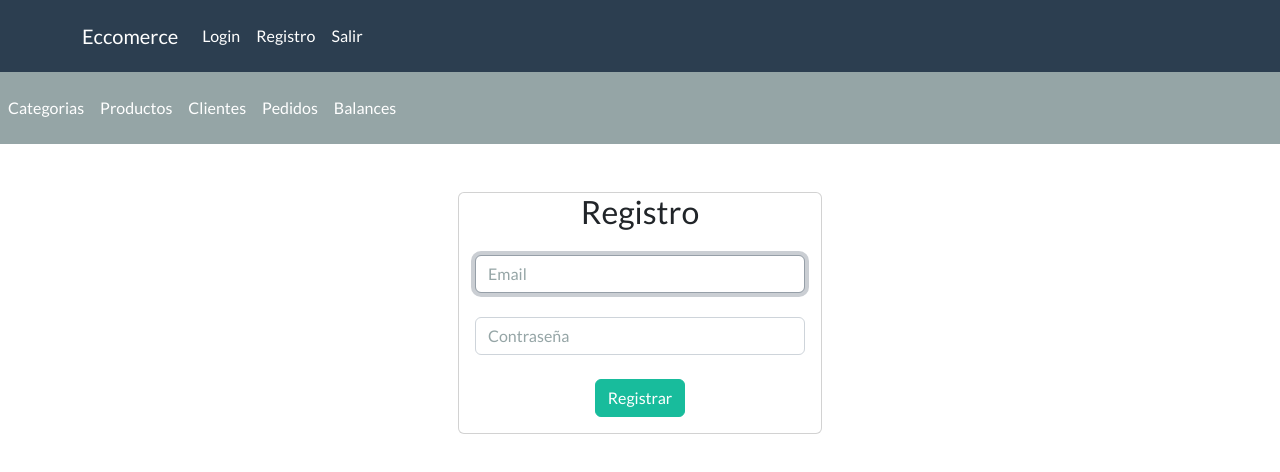
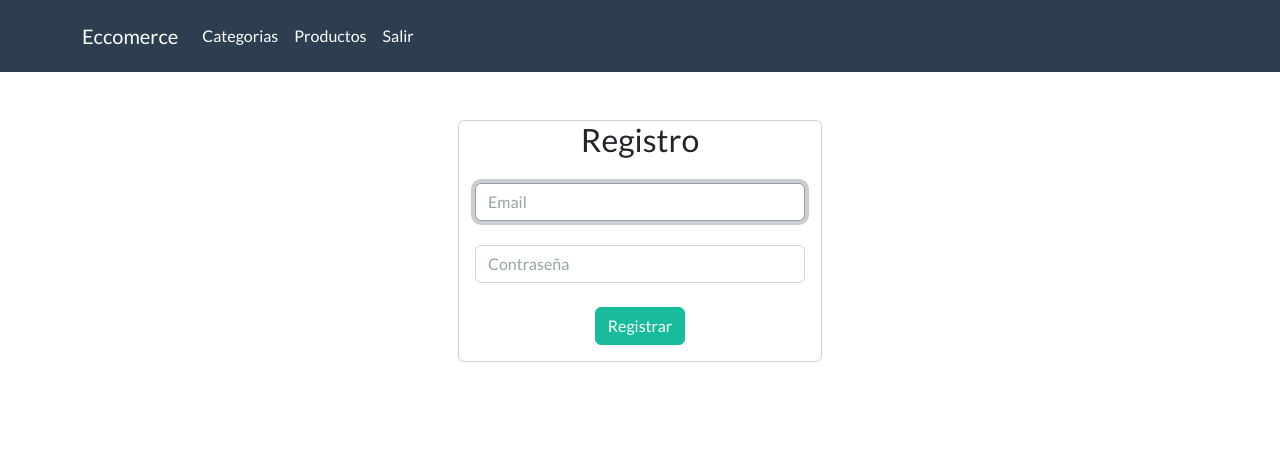
Before and after one commit to carlosjorge7/APP_Ecommerce, an Angular app: page /usuarios/registro in a window 1280 px wide. Shown: the top 472 px of the page. Built offline with nearby package versions, Linux system fonts and the light colour scheme; sample sign-in values are in the browser's storage.

Commit message:
time out delay

```diff
--- a/src/app/app.component.html
+++ b/src/app/app.component.html
@@ -1,6 +1,5 @@
 <app-navbar></app-navbar>
 <app-inicio></app-inicio>
-<app-sidebar></app-sidebar>
 <div class="container p-4">
     <router-outlet></router-outlet>
 </div>
--- a/src/app/componentes/navbar/navbar.component.html
+++ b/src/app/componentes/navbar/navbar.component.html
@@ -3,10 +3,16 @@
         <a class="navbar-brand" routerLink="/">Eccomerce</a>
         <div class="collapse navbar-collapse">
           <ul class="navbar-nav ml-auto">
-            <li class="nav-item active">
+            <li *ngIf="logged" class="nav-item active">
+              <a class="nav-link" routerLink="/categorias"> Categorias</a>
+            </li>
+            <li *ngIf="logged" class="nav-item active">
+              <a class="nav-link" routerLink="/productos"> Productos</a>
+            </li>
+            <li *ngIf="!logged" class="nav-item active">
               <a class="nav-link" routerLink="/usuarios"> Login</a>
             </li>
-            <li class="nav-item active">
+            <li *ngIf="!logged" class="nav-item active">
               <a class="nav-link"  [routerLink]="['/usuarios', 'registro']">Registro</a>
             </li>
             <li *ngIf="logged" class="nav-item active">
--- a/src/app/componentes/navbar/navbar.component.ts
+++ b/src/app/componentes/navbar/navbar.component.ts
@@ -35,7 +35,6 @@ export class NavbarComponent implements OnInit {
           window.location.reload();
         }
         });
-       // window.location.reload();
   }
 
 
--- a/src/app/usuarios/componentes/usuarios-form/usuarios-form.component.ts
+++ b/src/app/usuarios/componentes/usuarios-form/usuarios-form.component.ts
@@ -61,6 +61,7 @@ export class UsuariosFormComponent implements OnInit {
         // Navegamos a la pagina principal
         this.router.navigate(['/productos']);
         // window.location.reload();
+        this.delay();
       },
       error: () => {
          // Alerta
@@ -72,7 +73,12 @@ export class UsuariosFormComponent implements OnInit {
           timer: 1500
         });
       }
-    })
+    });
   }
 
+  private delay(): void {
+    setTimeout(() => {
+      window.location.reload();
+    }, 500);
+  }
 }
```
